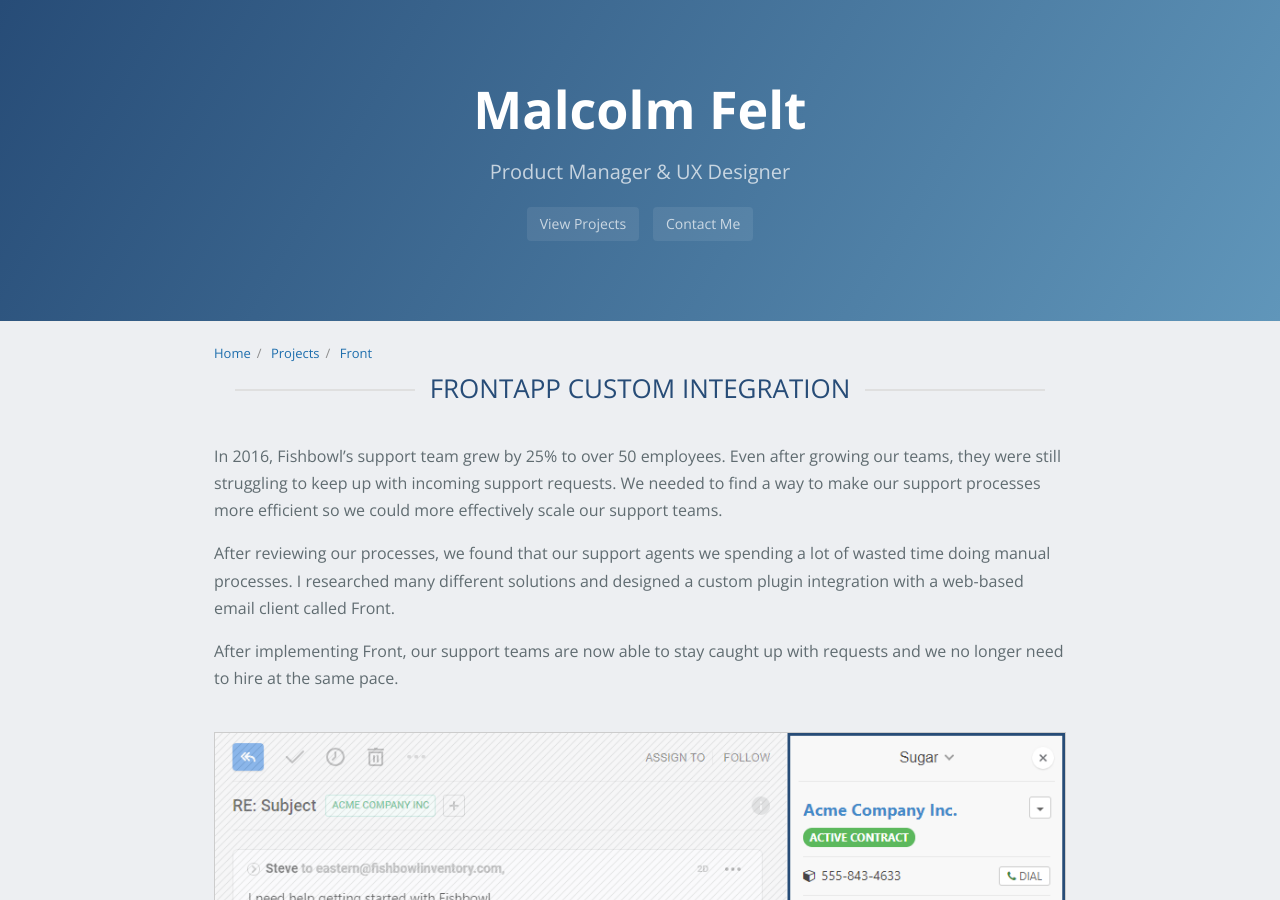
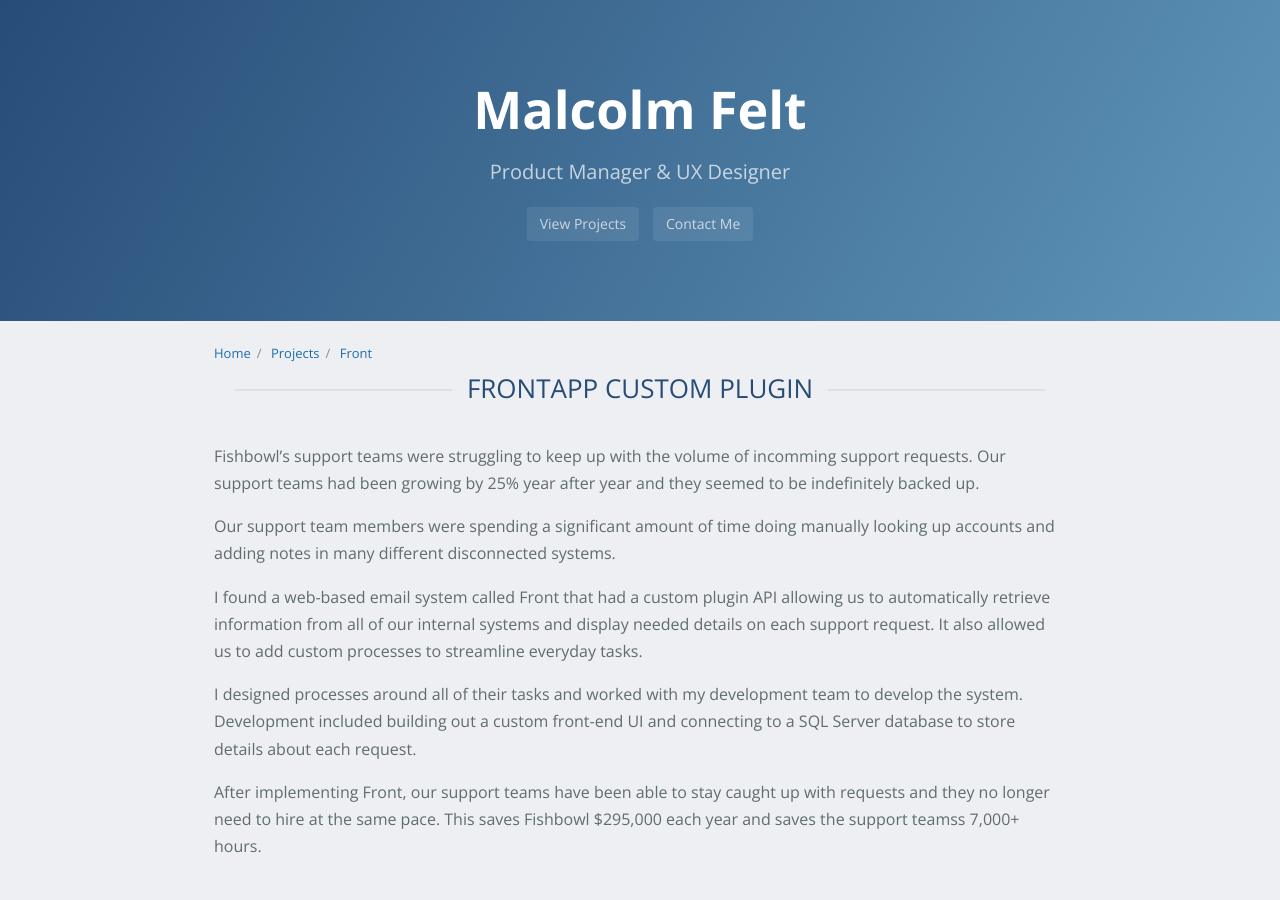
Before and after one commit to mfelt/mfelt.github.io, a Jekyll site: the page built from front.md, in a window 1280 px wide and 900 px high. Built offline with Jekyll 4.4.1, drawn with Linux system fonts in a browser that asks for light colours; nearby versions of some CDN libraries; our own code applies the rules of GitHub Pages for plain Markdown files.

Commit message:
Update front.md

```diff
--- a/front.md
+++ b/front.md
@@ -4,13 +4,17 @@
   <li><a href="/front/"><span>Front</span></a></li>
 </ol>
 
-{% include h2 text="FrontApp Custom Integration" %}
+{% include h2 text="FrontApp Custom Plugin" %}
 
-In 2016, Fishbowl's support team grew by 25% to over 50 employees. Even after growing our teams, they were still struggling to keep up with incoming support requests. We needed to find a way to make our support processes more efficient so we could more effectively scale our support teams.
+Fishbowl's support teams were struggling to keep up with the volume of incomming support requests. Our support teams had been growing by 25% year after year and they seemed to be indefinitely backed up.
 
-After reviewing our processes, we found that our support agents we spending a lot of wasted time doing manual processes. I researched many different solutions and designed a custom plugin integration with a web-based email client called Front.
+Our support team members were spending a significant amount of time doing manually looking up accounts and adding notes in many different disconnected systems.
 
-After implementing Front, our support teams are now able to stay caught up with requests and we no longer need to hire at the same pace.
+I found a web-based email system called Front that had a custom plugin API allowing us to automatically retrieve information from all of our internal systems and display needed details on each support request. It also allowed us to add custom processes to streamline everyday tasks.
+
+I designed processes around all of their tasks and worked with my development team to develop the system. Development included building out a custom front-end UI and connecting to a SQL Server database to store details about each request.
+
+After implementing Front, our support teams have been able to stay caught up with requests and they no longer need to hire at the same pace. This saves Fishbowl $295,000 each year and saves the support teamss 7,000+ hours.
 
 <p style="margin-top: 40px;"><img class="border" src="/assets/images/panel.png" alt="panel"></p>
 
```
